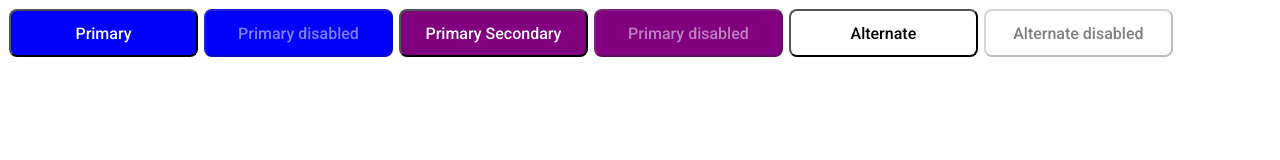
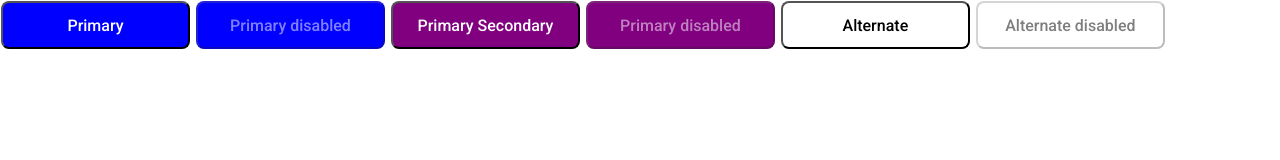
Before and after one commit to js-tasks-ru/htmlcss-20210708_surivan31, a website: page 03-lection1/01-button/index.html in a window 1280 px wide. Drawn offline with nearby package versions, Linux system fonts and the light colour scheme.

Commit message:
add stylesheet normalize.css
<link rel="stylesheet" type="text/css" href="https://necolas.github.io/normalize.css/8.0.1/normalize.css">

```diff
--- a/03-lection1/01-button/index.html
+++ b/03-lection1/01-button/index.html
@@ -4,6 +4,7 @@
     <head>
         <link rel="stylesheet" href="../../assets/css/main.css">
         <link rel="stylesheet" href="./button.css">
+        <link rel="stylesheet" type="text/css" href="https://necolas.github.io/normalize.css/8.0.1/normalize.css">
     </head>
     <body>
 <div class=Buttons>
```
